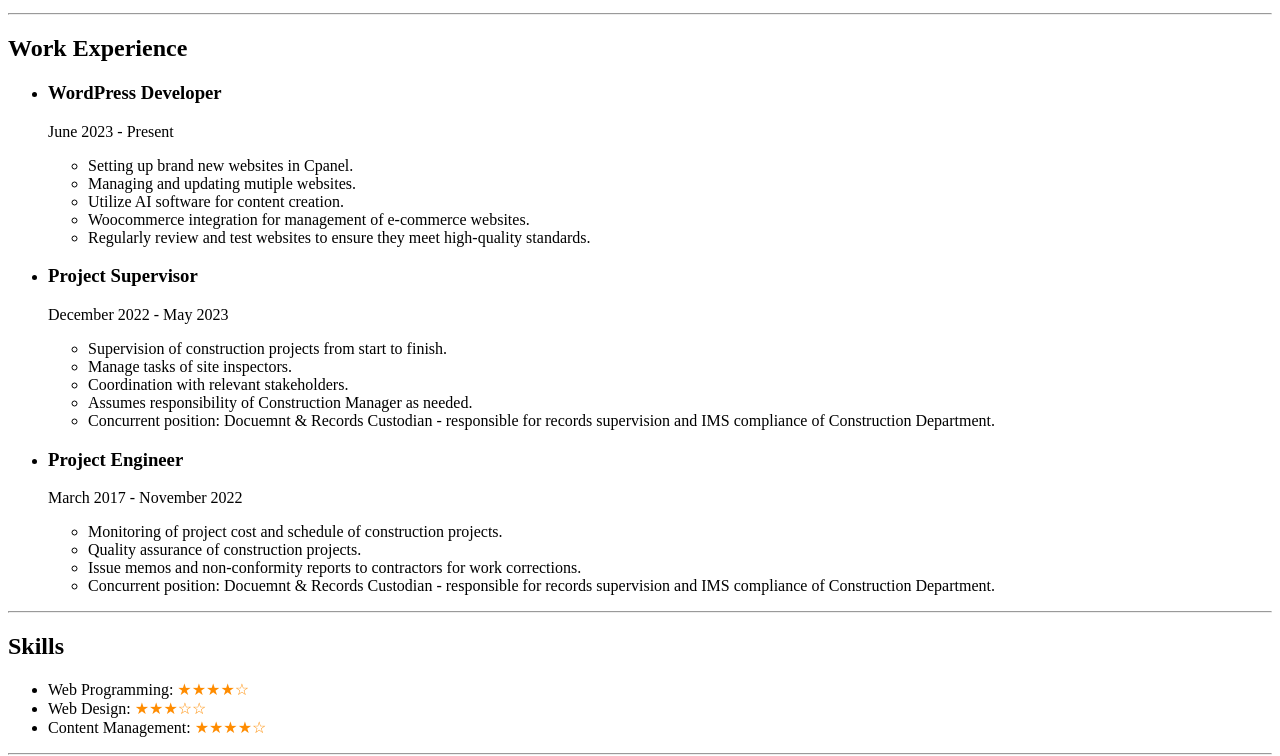
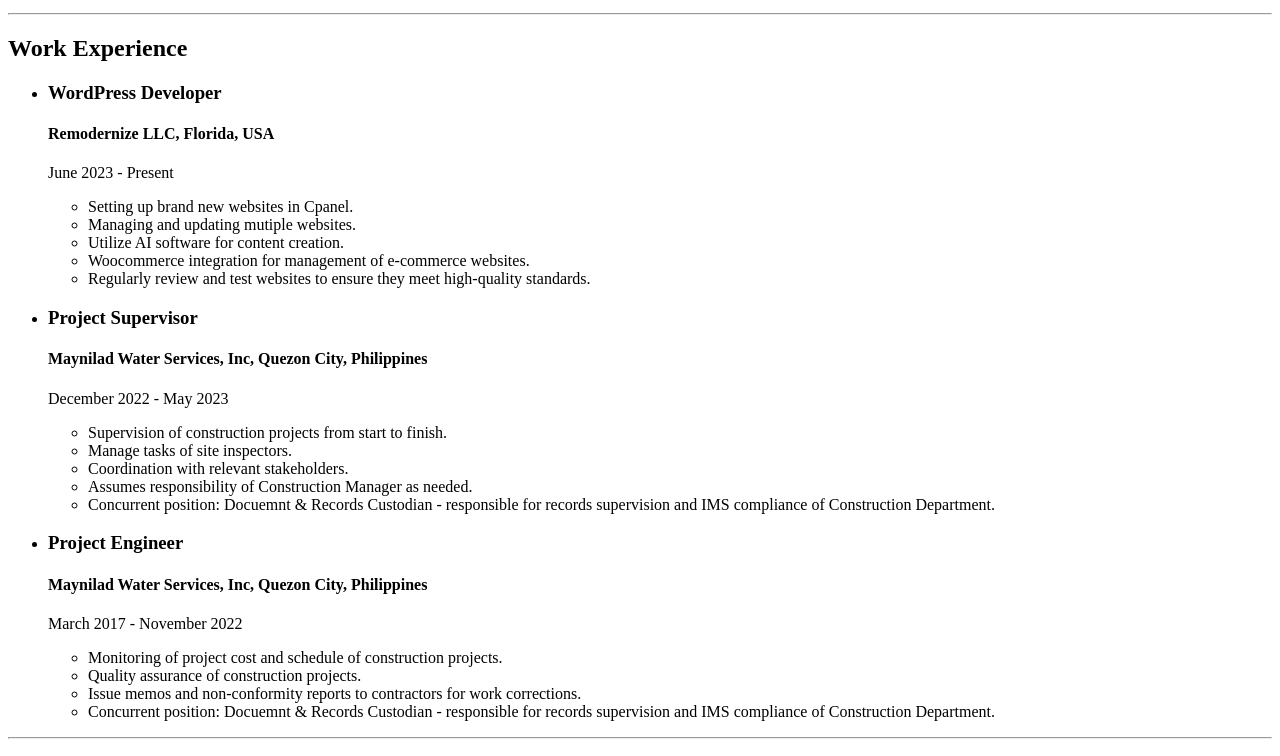
Before and after one commit to pssebastian/html-portfolio, a plain HTML site: page index.html in a window 1280 px wide. Shown: the part 402-1158 px from the top of the page. Drawn offline with Linux system fonts and the light colour scheme.

Commit message:
Update index.html
v1 - Added job locations.

```diff
--- a/index.html
+++ b/index.html
@@ -20,6 +20,7 @@
     <h2>Work Experience</h2>
     <ul>
         <li><h3>WordPress Developer</h3>
+            <h4>Remodernize LLC, Florida, USA</h4>
             <p>June 2023 - Present</p>
             <ul>
                 <li>Setting up brand new websites in Cpanel.</li>
@@ -30,6 +31,7 @@
             </ul>
         </li>
         <li><h3>Project Supervisor</h3>
+            <h4>Maynilad Water Services, Inc, Quezon City, Philippines</h4>
             <p>December 2022 - May 2023</p>
             <ul>
                 <li>Supervision of construction projects from start to finish.</li>
@@ -40,6 +42,7 @@
             </ul>
         </li>
         <li><h3>Project Engineer</h3>
+            <h4>Maynilad Water Services, Inc, Quezon City, Philippines</h4>
             <p>March 2017 - November 2022</p>
             <ul>
                 <li>Monitoring of project cost and schedule of construction projects.</li>
```
